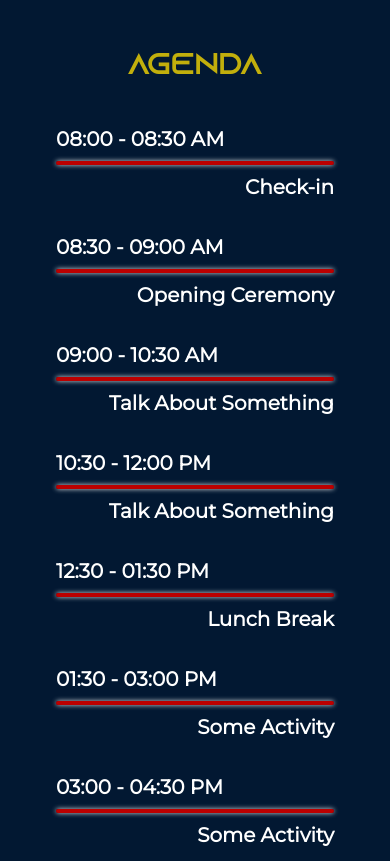
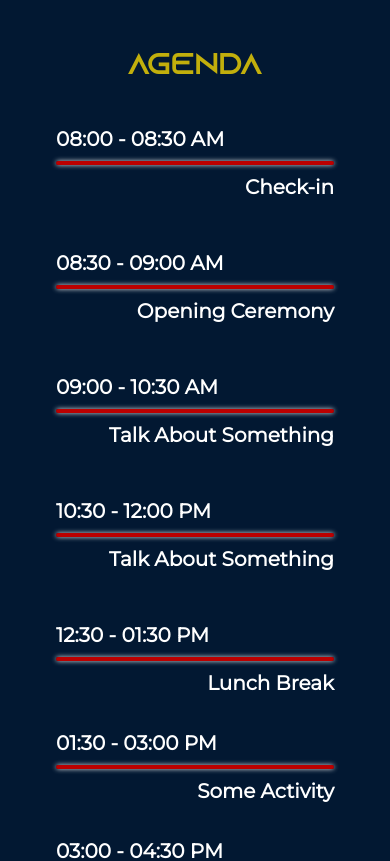
Before and after one commit to abid-sara/ETCversary, a React (Vite) app: page / in a window 390 px wide. Shown: the part 1780-2641 px from the top of the page. Built offline with nearby package versions, Linux system fonts and the light colour scheme.

Commit message:
modified agenda spacing

```diff
--- a/src/components/agenda/Agenda.jsx
+++ b/src/components/agenda/Agenda.jsx
@@ -62,8 +62,8 @@ const Agenda = () => {
       <h2 className="font-primary text-3xl md:text-4xl text-yellowCustom mb-10">
         AGENDA
       </h2>
-      <div className="w-full flex flex-col md:grid md:grid-cols-2 gap-8">
-        <div className="flex flex-col gap-8">
+      <div className="w-full flex flex-col md:grid md:grid-cols-2 gap-12 sm:gap-8">
+        <div className="flex flex-col gap-12 sm:gap-8">
           {firstColumn.map((activity, index) => (
             <TimelineItem key={index} {...activity} />
           ))}
```
